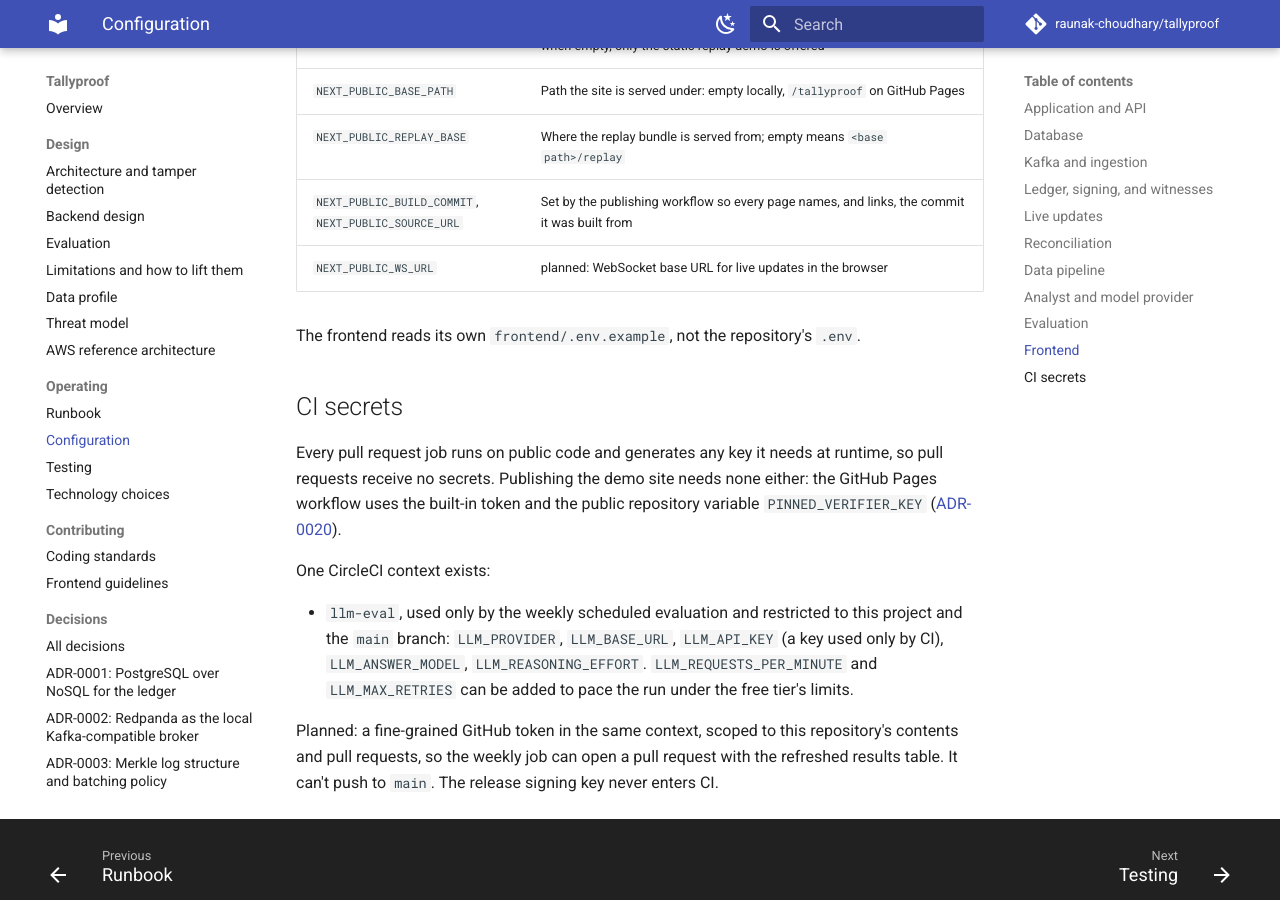
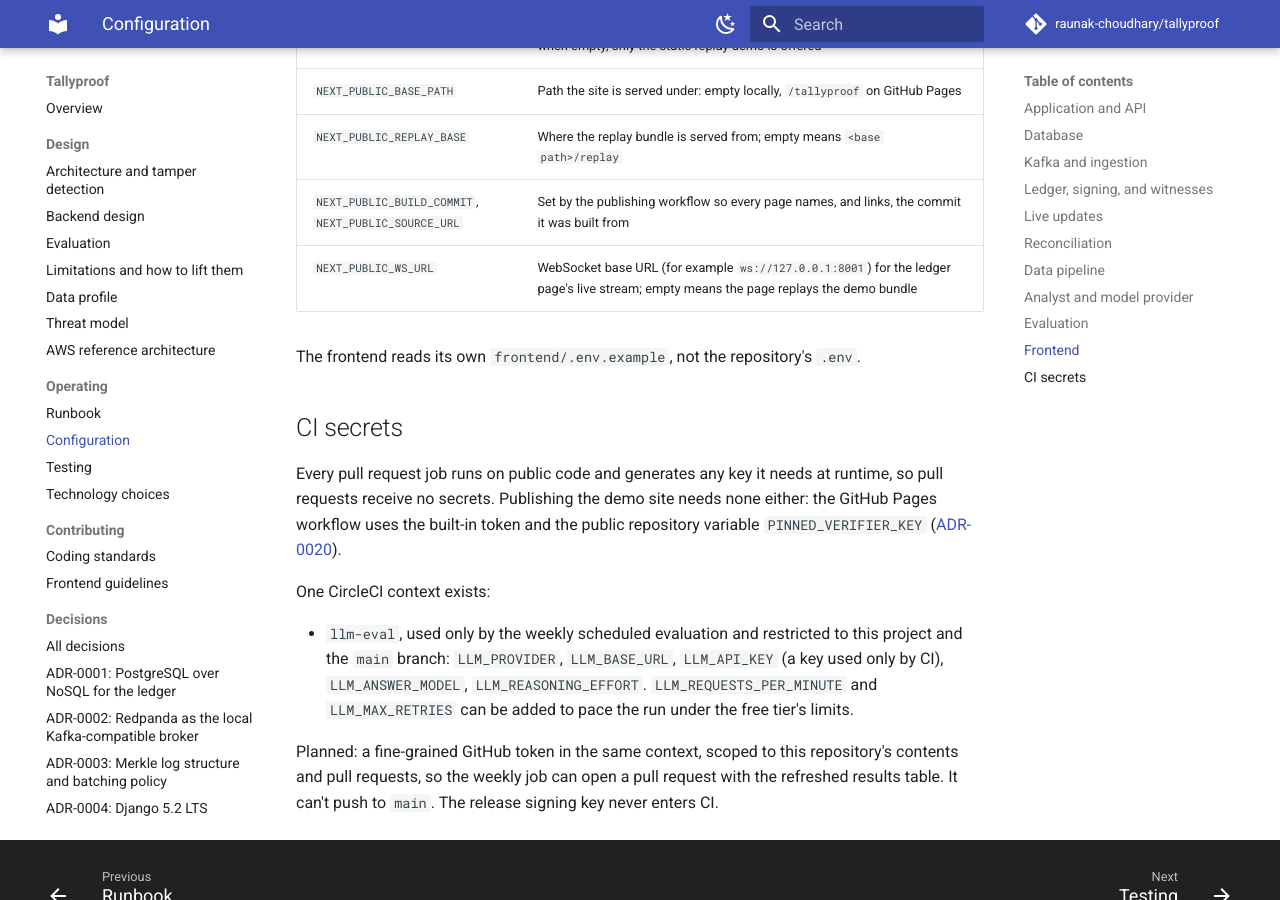
Before and after one commit to raunak-choudhary/tallyproof, an MkDocs documentation site: the page built from docs/configuration.md, in a window 1280 px wide and 900 px high, scrolled down 9051 px. Built offline with MkDocs 1.6.1 and Material for MkDocs 9.7.7, drawn with Linux system fonts in a browser that asks for light colours; comment, search, counter and statistics services are not loaded.

Commit message:
docs: document the WebSocket URL for the ledger page
Co-Authored-By: Claude Fable 5.1 <noreply@anthropic.com>

```diff
--- a/docs/configuration.md
+++ b/docs/configuration.md
@@ -160,7 +160,7 @@ The evaluation runner has no settings of its own. A run is bounded by `LLM_RUN_M
 | `NEXT_PUBLIC_BASE_PATH` | Path the site is served under: empty locally, `/tallyproof` on GitHub Pages |
 | `NEXT_PUBLIC_REPLAY_BASE` | Where the replay bundle is served from; empty means `<base path>/replay` |
 | `NEXT_PUBLIC_BUILD_COMMIT`, `NEXT_PUBLIC_SOURCE_URL` | Set by the publishing workflow so every page names, and links, the commit it was built from |
-| `NEXT_PUBLIC_WS_URL` | planned: WebSocket base URL for live updates in the browser |
+| `NEXT_PUBLIC_WS_URL` | WebSocket base URL (for example `ws://127.0.0.1:8001`) for the ledger page's live stream; empty means the page replays the demo bundle |
 
 The frontend reads its own `frontend/.env.example`, not the repository's `.env`.
 
```
Also changed, not shown: 1 other file.
